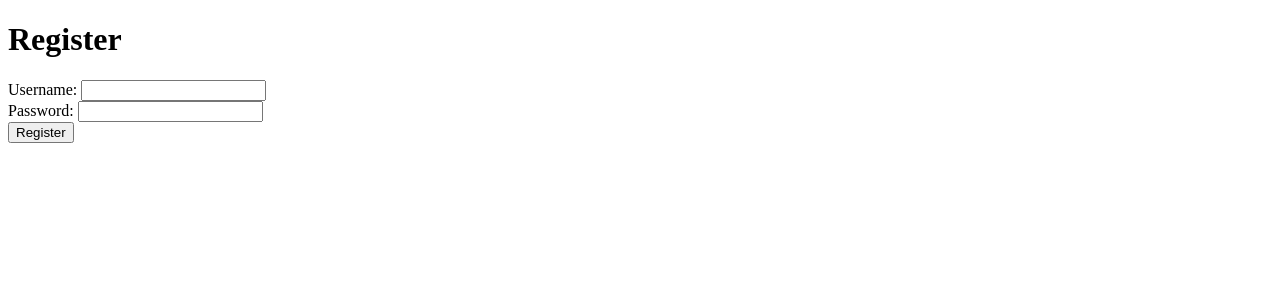
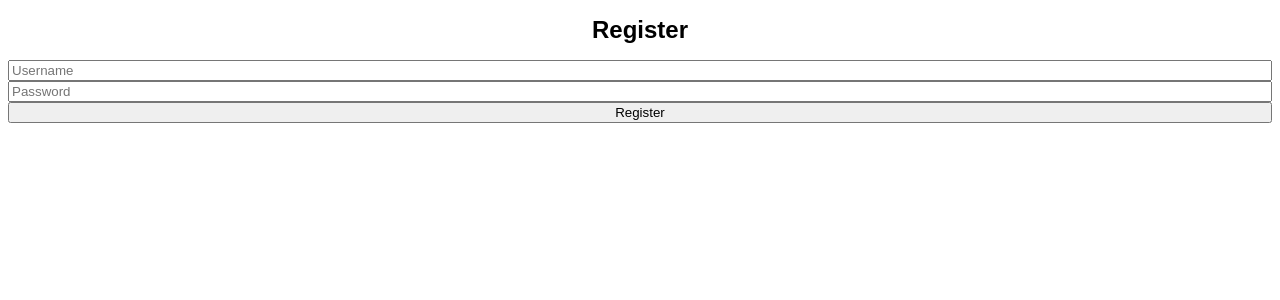
Before and after one commit to justinjonathan15/video-image-processor, a Flask app: page /register in a window 1280 px wide. Shown: the top 300 px of the page. Run offline with Flask 2, Linux system fonts and the light colour scheme; parts of the project's set-up code (start-up, migrations or seed data) failed here and were passed over.

Commit message:
Update register.html

```diff
--- a/templates/register.html
+++ b/templates/register.html
@@ -1,16 +1,17 @@
 <!DOCTYPE html>
-<html>
+<html lang="en">
 <head>
+    <meta charset="UTF-8">
+    <meta name="viewport" content="width=device-width, initial-scale=1.0">
     <title>Register</title>
+    <link rel="stylesheet" href="{{ url_for('static', filename='css/styles.css') }}">
 </head>
 <body>
     <h1>Register</h1>
-    <form method="POST" action="{{ url_for('register') }}">
-        <label for="username">Username:</label>
-        <input type="text" id="username" name="username" required><br>
-        <label for="password">Password:</label>
-        <input type="password" id="password" name="password" required><br>
-        <button type="submit">Register</button>
+    <form method="post">
+        <input type="text" name="username" placeholder="Username" required>
+        <input type="password" name="password" placeholder="Password" required>
+        <input type="submit" value="Register">
     </form>
 </body>
 </html>
```
